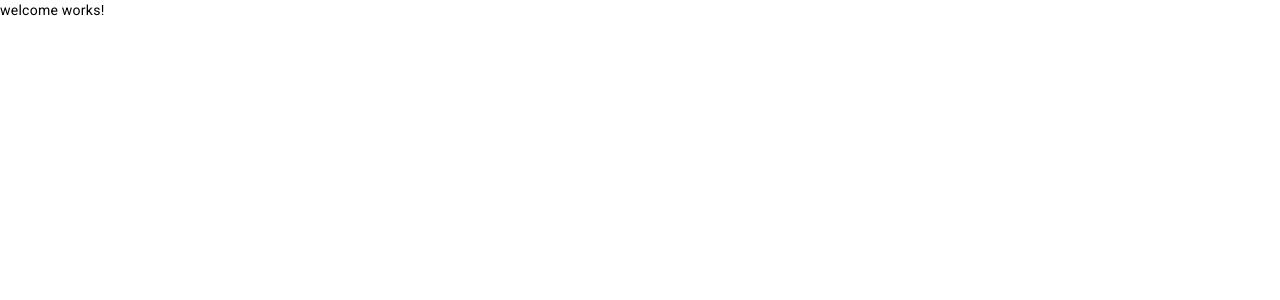
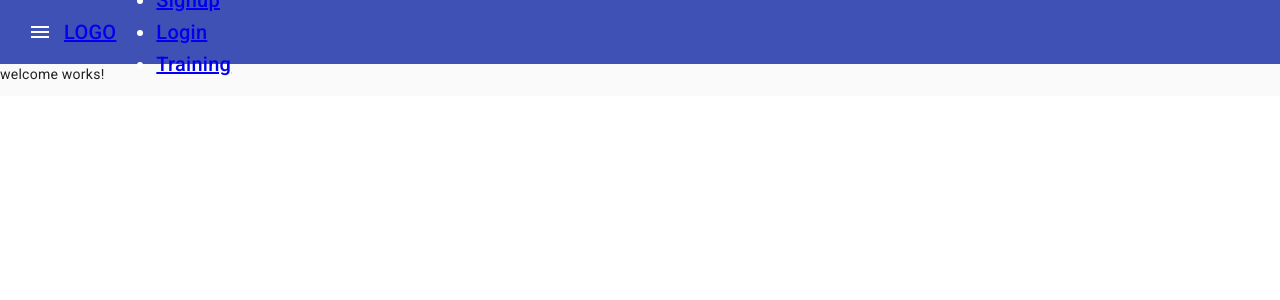
Before and after one commit to julia-kocik/angular-fitness-app, an Angular app: page / in a window 1280 px wide. Shown: the top 300 px of the page. Built offline with nearby package versions, Linux system fonts and the light colour scheme.

Commit message:
Add sidebar and toolbar

```diff
--- a/src/app/app.component.html
+++ b/src/app/app.component.html
@@ -1 +1,37 @@
-<router-outlet></router-outlet>
+<mat-sidenav-container class="example-container">
+    <mat-sidenav #sidenav role="navigation">
+        Sidenav content
+    </mat-sidenav>
+    <mat-sidenav-content>
+        <mat-toolbar color="primary" class="toolbar-container">
+            <div class="toolbar-button">
+                <button mat-icon-button (click)="sidenav.toggle()">
+                    <mat-icon>menu</mat-icon>
+                </button>
+            </div>
+            <div class="toolbar-logo"><a routerLink="/">LOGO</a></div>
+            <div class="toolbar-nav">
+                <ul class="navigation-items">
+                    <li>
+                        <a routerLink="/signup">
+                            Signup
+                        </a>
+                    </li>
+                    <li>
+                        <a routerLink="/login">
+                            Login
+                        </a>
+                    </li>
+                    <li>
+                        <a routerLink="/training">
+                            Training
+                        </a>
+                    </li>
+                </ul>
+            </div>
+        </mat-toolbar>
+        <main>
+            <router-outlet></router-outlet>
+        </main>
+    </mat-sidenav-content>
+  </mat-sidenav-container>
```
Also changed, not shown: src/app/material.module.ts (+5 -3 lines).
